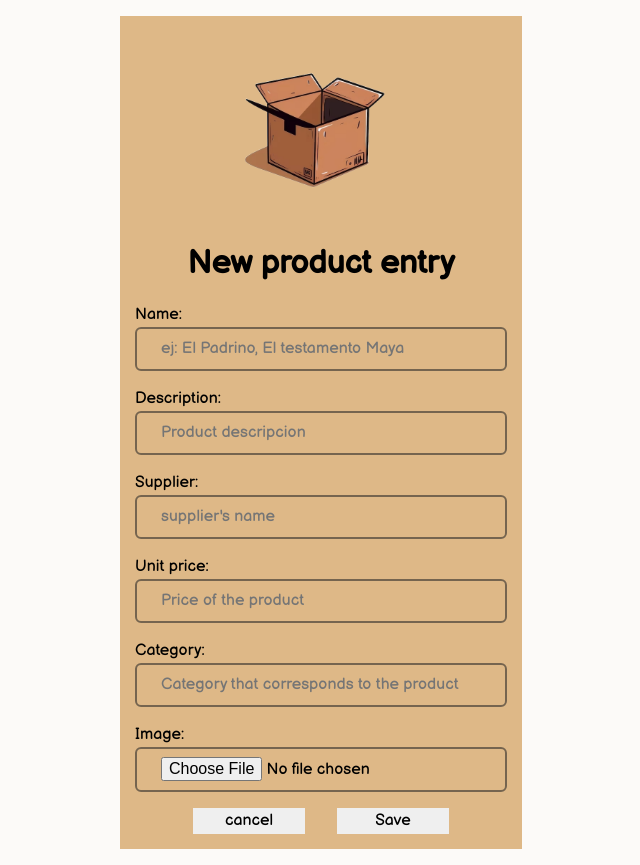
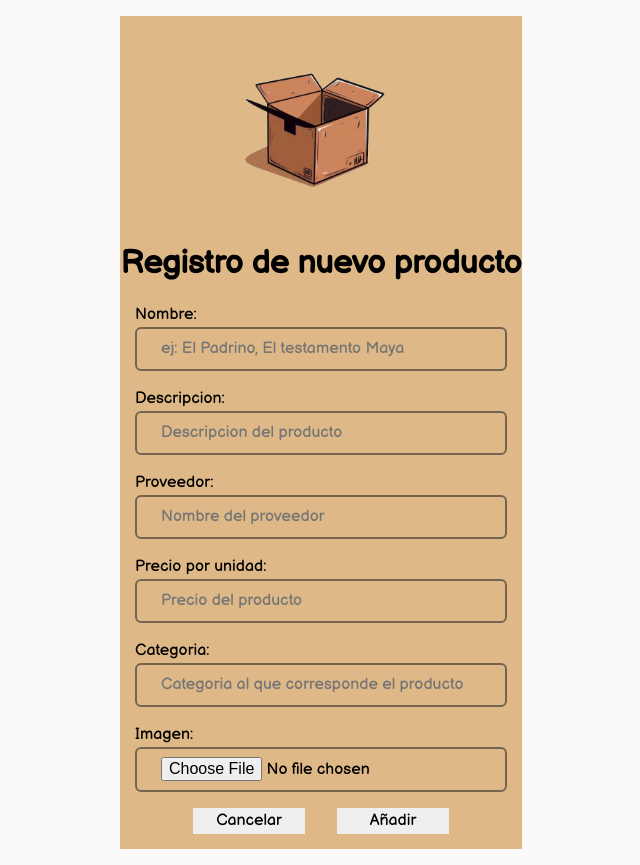
Before and after one commit to fidelChoqueDev/inventario-frontend, a React (Vite) app: page /productRegister in a window 1280 px wide. Shown: the whole page, without its empty margins (319-959 px from the left). Built offline with nearby package versions, Linux system fonts and the light colour scheme.

Commit message:
fix(ProductAdd): user interface changes were applied

```diff
--- a/src/components/ProductForm/ProductsAdd.tsx
+++ b/src/components/ProductForm/ProductsAdd.tsx
@@ -8,7 +8,7 @@ const ProductsAdd = () => {
     code: '',
     name: '',
     supplier: '',
-    UnitPrice: '',
+    unitPrice: '',
     image:'',
     description: '',
     category: '',
@@ -33,7 +33,7 @@ const ProductsAdd = () => {
       body:JSON.stringify({
         name: formData.name,
         description: formData.description,
-        UnitPrice: formData.UnitPrice,
+        unitPrice: formData.unitPrice,
         suppelier: formData.supplier,
         image: formData.image,
         category: formData.category,
@@ -54,10 +54,10 @@ const ProductsAdd = () => {
     <>
       <div className={style.conteiner}>
         <img src={logo} alt="Company logo" />
-        <h1 className={style.title}>New product entry</h1>
+        <h1 className={style.title}>Registro de nuevo producto</h1>
         <form onSubmit={handleSubmit}>
           <div>
-            <label htmlFor="name">Name: </label>
+            <label htmlFor="name">Nombre: </label>
             <input
               type="text"
               name="name"
@@ -67,59 +67,59 @@ const ProductsAdd = () => {
               required placeholder="ej: El Padrino, El testamento Maya" />
           </div>
           <div>
-            <label htmlFor="name">Description: </label>
+            <label htmlFor="name">Descripcion: </label>
             <input
               type="text"
               name="description"
               id="description"
               onChange={handleChangeInput}
               value={formData.description}
-              placeholder="Product descripcion" />
+              placeholder="Descripcion del producto" />
           </div>
           <div>
-            <label htmlFor="name">Supplier: </label>
+            <label htmlFor="name">Proveedor: </label>
             <input
               type="text"
               name="supplier"
               id="suplier"
-              placeholder="supplier's name"
+              placeholder="Nombre del proveedor"
               onChange={handleChangeInput}
               value={formData.supplier}  />
           </div>
           <div>
-            <label htmlFor="name">Unit price: </label>
+            <label htmlFor="name">Precio por unidad: </label>
             <input
               type="text"
-              name="UnitPrice"
-              id="UnitPrice"
-              placeholder="Price of the product"
+              name="unitPrice"
+              id="unitPrice"
+              placeholder="Precio del producto"
               onChange={handleChangeInput}
-              value={formData.UnitPrice}  />
+              value={formData.unitPrice}  />
           </div>
           <div>
-            <label htmlFor="name">Category: </label>
+            <label htmlFor="name">Categoria: </label>
             <input
               type="text"
               name="category"
               id="category"
-              placeholder="Category that corresponds to the product"
+              placeholder="Categoria al que corresponde el producto"
               onChange={handleChangeInput}
               value={formData.category}  />
           </div>
           <div>
-            <label htmlFor="name">Image: </label>
+            <label htmlFor="name">Imagen: </label>
             <input
               type="file"
               name="image"
               id="image"
-              placeholder="Product photo"
+              placeholder="Foto y/o imagen del producto"
               onChange={handleChangeInput}
               value={formData.image}  />
           </div>
 
           <div className={style.conteinerButton}>
-            <button type="reset">cancel</button>
-            <button type="submit">Save</button>
+            <button type="reset">Cancelar</button>
+            <button type="submit">Añadir</button>
           </div>
         </form>
       </div>
--- a/src/interfaces/index.tsx
+++ b/src/interfaces/index.tsx
@@ -2,7 +2,7 @@ export interface addProduct {
     code: string,
     name: string,
     supplier: string,
-    UnitPrice: string,
+    unitPrice: string,
     image:string,
     description: string,
     category: string,
```
